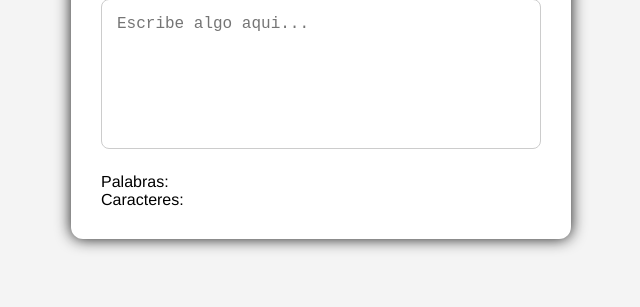
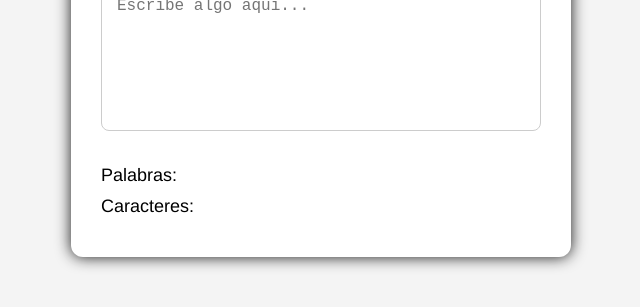
Before and after one commit to shandelortiz/04-contador-palabras-caracteres, a plain HTML site: page public/index.html in a window 1280 px wide. Shown: the part 343-650 px from the top of the page, without its empty margins (319-959 px from the left). Drawn offline with Linux system fonts and the light colour scheme.

Commit message:
Se completa CSS

```diff
--- a/public/css/stylesheet.css
+++ b/public/css/stylesheet.css
@@ -45,3 +45,9 @@ textarea {
     outline: none;
     margin-bottom: 20px;
 }
+
+/* Resultados */
+.results p {
+    font-size: 18px;
+    margin: 10px 0;
+}
```
